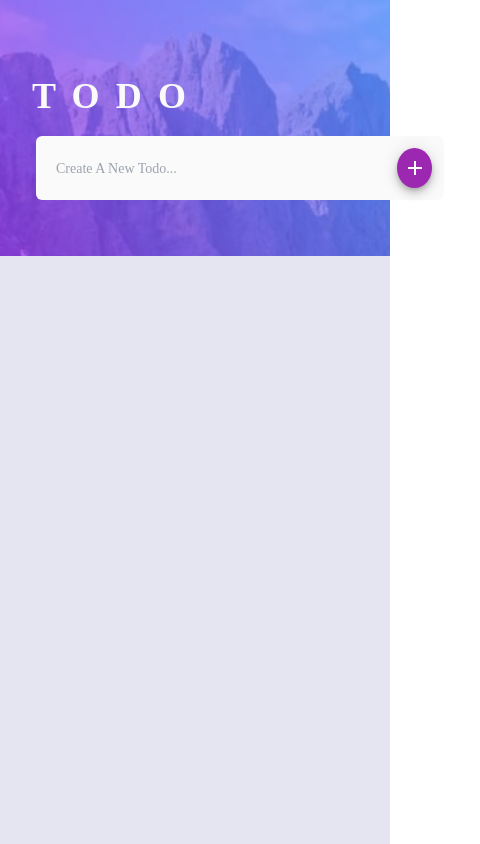
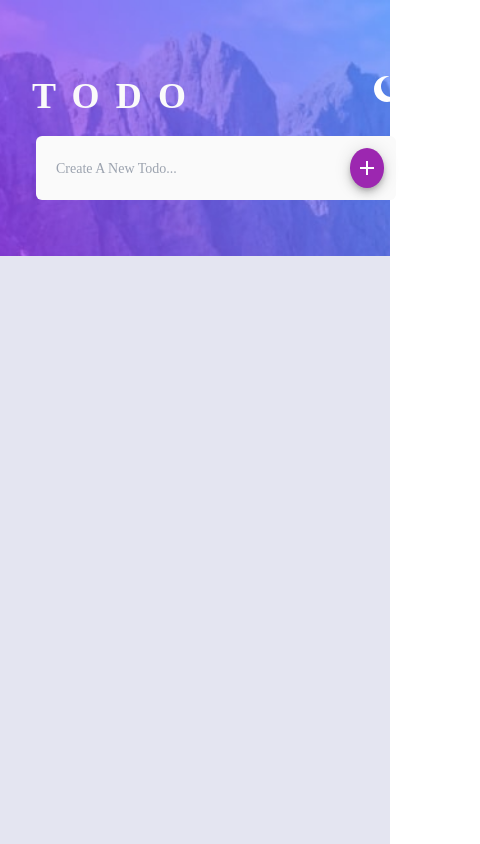
Before and after one commit to Ahmadi1798/to-do-app, a React (Create React App) app: page / in a window 390 px wide. Shown: the whole page, 480 px wide, since content can reach past the window. Built offline with nearby package versions, Linux system fonts and the light colour scheme; the HTML template or start-up script is replaced by a standard one.

Commit message:
Version 2 Complete

```diff
--- a/src/Components/InputArea.jsx
+++ b/src/Components/InputArea.jsx
@@ -2,7 +2,6 @@ import React from "react";
 import { useState } from "react";
 import cross from "../images/icon-cross.svg";
 import tick from "../images/icon-check.svg";
-import Scrollbars from "react-custom-scrollbars-2";
 
 const InputArea = (props) => {
   const [isDone, setIsDone] = useState(false);
@@ -41,7 +40,7 @@ const InputArea = (props) => {
           )}
         </div>
         <p
-          className="text-md text-veryDarkDesaturatedBlue dark:text-varyLightGrayishBlue"
+          className=" text-sm md:text-md text-veryDarkDesaturatedBlue dark:text-varyLightGrayishBlue"
           style={{
             textDecoration: isDone && "line-through",
             color: isDone && "hsl(233, 11%, 84%)",
--- a/src/index.css
+++ b/src/index.css
@@ -52,7 +52,7 @@ body {
   @apply relative bg-gradient-to-l from-fromGradient  to-toGradient w-6 h-6  rounded-full;
 }
 .main-container {
-  @apply container mx-auto -mt-52 px-5 py-2 w-[30rem] md:w-[50rem];
+  @apply container mx-auto -mt-52 px-5 py-2 w-[27rem] md:w-[50rem];
 }
 .newtodo-container {
   @apply flex flex-row justify-between items-center space-x-3 p-3 rounded-md bg-varyLightGray dark:bg-veryDarkDesaturatedBlue mx-4;
```
